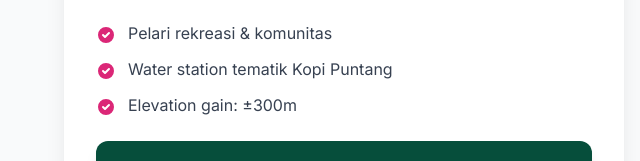
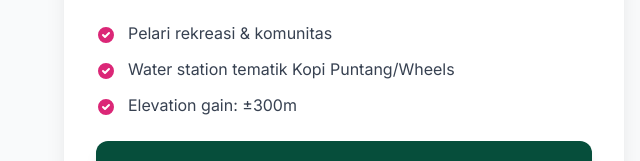
Before and after one commit to HadiBandas/Puntangheighttrail, a plain HTML site: page index.html in a window 1280 px wide. Shown: the part 2855-3016 px from the top of the page, 0-640 px from the left. Drawn offline with nearby package versions, Linux system fonts and the light colour scheme.

Commit message:
Update index.html

```diff
--- a/index.html
+++ b/index.html
@@ -416,7 +416,7 @@
                                 <svg class="w-5 h-5 text-pink-600 flex-shrink-0 mt-1" fill="currentColor" viewBox="0 0 20 20">
                                     <path fill-rule="evenodd" d="M10 18a8 8 0 100-16 8 8 0 000 16zm3.707-9.293a1 1 0 00-1.414-1.414L9 10.586 7.707 9.293a1 1 0 00-1.414 1.414l2 2a1 1 0 001.414 0l4-4z" clip-rule="evenodd"/>
                                 </svg>
-                                <span class="text-gray-700">Water station tematik Kopi Puntang</span>
+                                <span class="text-gray-700">Water station tematik Kopi Puntang/Wheels</span>
                             </div>
                             <div class="flex items-start gap-3">
                                 <svg class="w-5 h-5 text-pink-600 flex-shrink-0 mt-1" fill="currentColor" viewBox="0 0 20 20">
```
